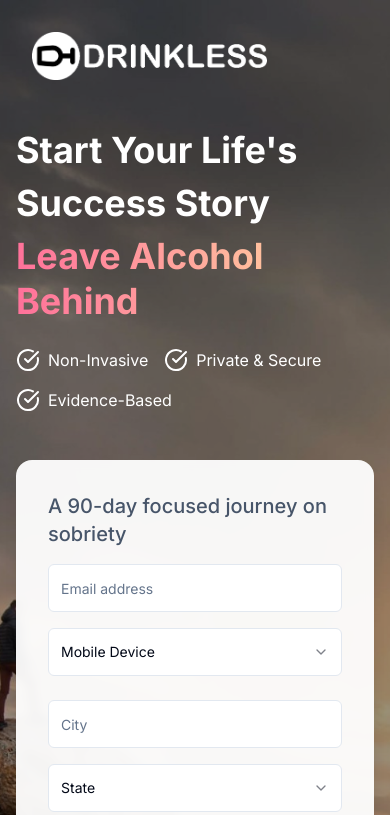
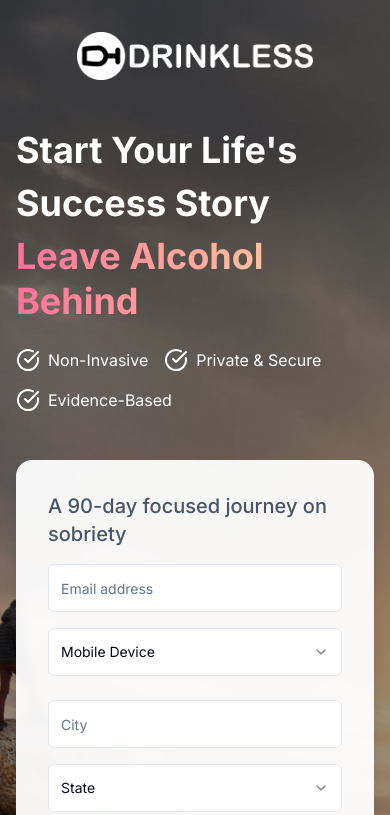
Before and after one commit to IshanAmin/drinkless-landing, a React (Vite) app: page / in a window 390 px wide. Shown: the top 815 px of the page. Built offline with nearby package versions, Linux system fonts and the light colour scheme.

Commit message:
Center logo on mobile devices
Adjust the logo position to be centered on mobile devices, including iPads, while maintaining the current alignment on desktop layouts.
[skip gpt_engineer]

```diff
--- a/src/components/HeroSection.tsx
+++ b/src/components/HeroSection.tsx
@@ -15,7 +15,7 @@ const HeroSection = () => {
       <div className="absolute inset-0 bg-black/40" />
 
       {/* Logo positioned absolutely with increased padding */}
-      <div className="absolute top-8 left-8 z-20">
+      <div className="absolute top-8 w-full md:w-auto md:left-8 flex justify-center md:justify-start z-20">
         <img
           src="/lovable-uploads/d608c79f-c397-4cd1-934d-511092b5cda6.png"
           alt="Drinkless Logo"
```
